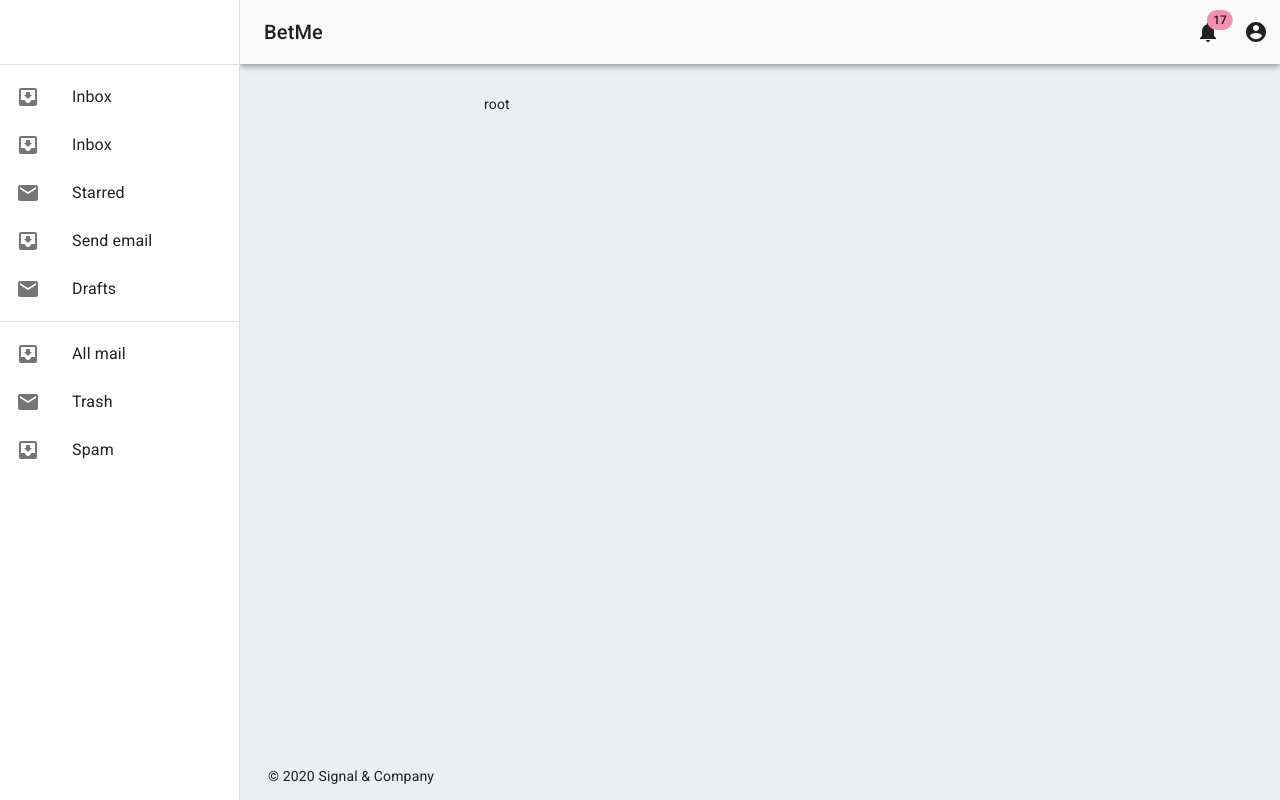
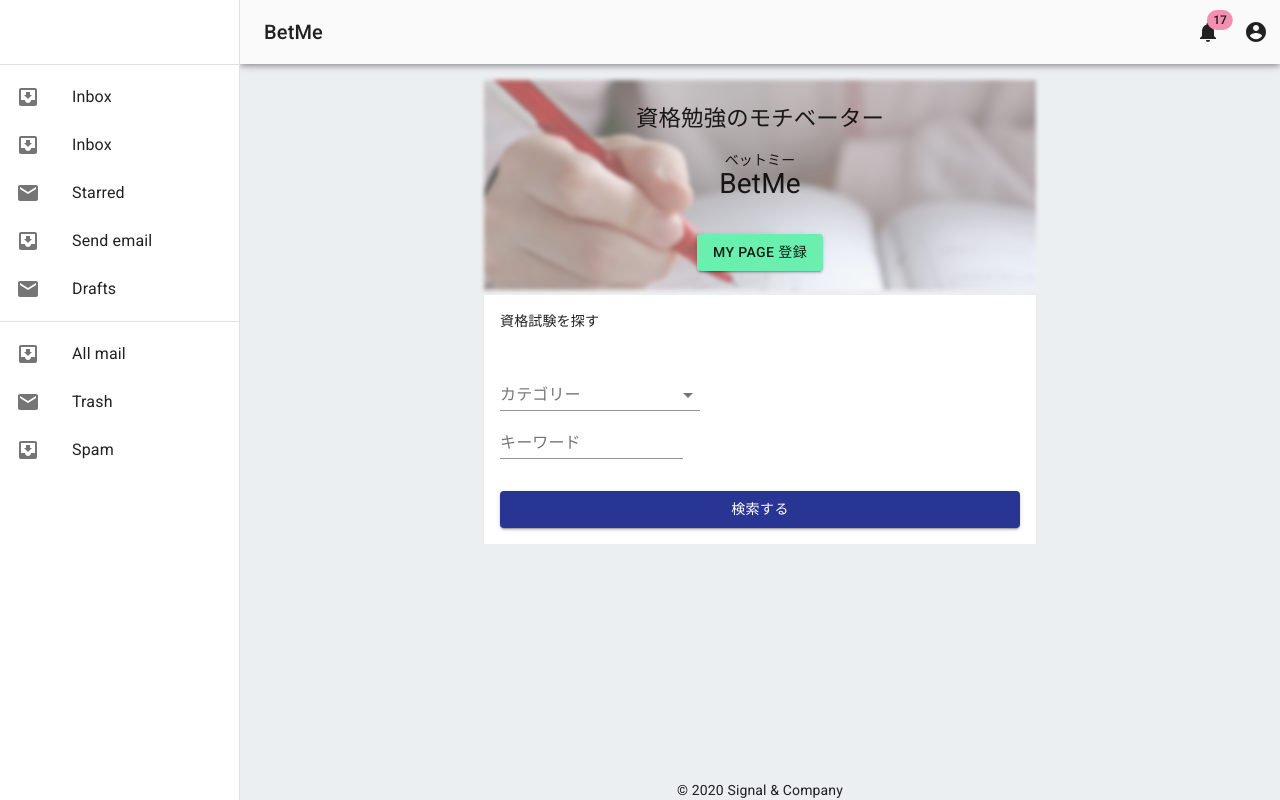
Before and after one commit to ryokubozono/betme-beta, a React (Create React App) app: page / in a window 1280 px wide. Built offline with nearby package versions, Linux system fonts and the light colour scheme; no server answers.

Commit message:
[add]root page

```diff
--- a/src/App.js
+++ b/src/App.js
@@ -13,6 +13,7 @@
 import pink from '@material-ui/core/colors/pink';
 import green from '@material-ui/core/colors/green';
 import { AuthProvider } from 'hooks/Auth';
+import indigo from '@material-ui/core/colors/indigo';
 
 const theme = createMuiTheme({
   palette: {
@@ -26,8 +27,11 @@
       main: pink[200],
       dark: pink[300],
     },
-    // plane: '#fff',
-    matcha: '#69f0ae',
+    info: {
+      light: indigo[700],
+      main: indigo[800],
+      dark: indigo[900],
+    },
   },
   status: {
     danger: 'orange',
--- /dev/null
+++ b/src/components/Root/MyItem.js
@@ -0,0 +1,14 @@
+import React from "react";
+import { Box } from "@material-ui/core";
+
+const MyItem = (props) => {
+  return (
+    <>
+      <Box bgcolor='white' p={2} m={0}>
+        <p>My Item Component</p>
+      </Box>
+    </>
+  )
+}
+
+export default MyItem;
--- /dev/null
+++ b/src/components/Root/SearchItem.js
@@ -0,0 +1,82 @@
+import React, { useState } from "react";
+import { Box, TextField, Button } from "@material-ui/core";
+import AutoComplete from '@material-ui/lab/Autocomplete';
+import indigo from '@material-ui/core/colors/indigo';
+import { withStyles } from "@material-ui/styles";
+import Spacer from "components/commons/atoms/Spacer";
+
+
+const ColorButton = withStyles((theme) => ({
+  root: {
+    color: theme.palette.getContrastText(indigo[700]),
+    backgroundColor: indigo[800],
+    '&:hover': {
+      backgroundColor: indigo[900],
+    },
+  },
+}))(Button);
+
+const SearchItem = (props) => {
+  const [searchWord, setSearchWord] = useState('');
+  const [category, setCategory] = useState('');
+
+  const handleChange = (event) => {
+    switch (event.target.name) {
+      case 'searchWord':
+        setSearchWord(event.target.value);
+        break;
+      default:
+        console.log('key not found');
+    }
+  };
+
+  return (
+    <>
+      <Box bgcolor='white' p={2} m={0}>
+        <div>
+          資格試験を探す
+        </div>
+        <Spacer />
+        <AutoComplete
+          name='category'
+          id="category"
+          options={categories}
+          getOptionLabel={(option) => option.title}
+          style={{ width: 200 }}
+          onChange={(event, newValue) => {
+            setCategory(newValue && newValue.title);
+          }}
+          renderInput={(params) =>
+            <TextField
+              {...params}
+              label="カテゴリー"
+            />
+          }
+        />
+        <TextField
+          id="searchWord"
+          name='searchWord'
+          label="キーワード"
+          onChange={handleChange}
+          value={searchWord}
+        />
+        <Spacer />
+        <ColorButton
+          variant="contained"
+          fullWidth
+        >
+          検索する
+        </ColorButton>
+      </Box>
+
+    </>
+  )
+}
+
+export default SearchItem;
+
+const categories = [
+  { title: 'test1' },
+  { title: 'test2' },
+  { title: 'test3' },
+]
--- /dev/null
+++ b/src/components/Root/TopBread.js
@@ -0,0 +1,11 @@
+import React from "react";
+
+const TopBread = (props) => {
+  return (
+    <>
+      <p>Top Bread Component</p>
+    </>
+  )
+}
+
+export default TopBread;
--- /dev/null
+++ b/src/components/Root/TopSlider.js
@@ -0,0 +1,82 @@
+import React from "react";
+import study_image from 'assets/study_1.jpg';
+import { makeStyles, useTheme } from '@material-ui/core/styles';
+import { Button } from "@material-ui/core";
+import { useHistory } from 'react-router-dom';
+import paths from 'paths';
+
+const useStyles = makeStyles((theme) => ({
+  root: {
+    position: 'relative',
+    textAlign: 'center',
+  },
+  sliderImage: {
+    filter: 'blur(2px)',
+    objectFit: 'cover',
+    height: '15em',
+    opacity: '0.6',
+  },
+  header1: {
+    position: 'absolute',
+    top: '1em',
+    textAlign: 'center',
+    fontSize: '1.6em',
+    width: '12em',
+    left: '50%',
+    transform: 'translateX(-50%)',
+  },
+  header2: {
+    position: 'absolute',
+    top: '5em',
+    fontSize: '1.0em',
+    left: '50%',
+    transform: 'translateX(-50%)',
+  },
+  header3: {
+    position: 'absolute',
+    top: '3em',
+    fontSize: '2.0em',
+    left: '50%',
+    transform: 'translateX(-50%)',
+  },
+  sliderButton: {
+    position: 'absolute',
+    top: '11em',
+    left: '50%',
+    transform: 'translateX(-50%)',
+  }
+}))
+
+const TopSlider = (props) => {
+  const classes = useStyles();
+  const history = useHistory();
+
+  return (
+    <div className={classes.root}>
+      <div>
+        <img src={study_image} width='100%' className={classes.sliderImage}/>
+      </div>
+      <div className={classes.header1}>
+        資格勉強のモチベーター
+      </div>
+      <div className={classes.header2}>
+        ベットミー
+      </div>
+      <div className={classes.header3}>
+        BetMe
+      </div>
+      <div className={classes.sliderButton} >
+        <Button
+          color='primary'
+          variant="contained"
+          onClick={() => history.push(`${paths.signin}`)}
+        >
+          My Page 登録
+        </Button>
+      </div>
+    </div>
+
+  )
+}
+
+export default TopSlider;
--- a/src/components/Root/index.js
+++ b/src/components/Root/index.js
@@ -1,11 +1,27 @@
-import React from 'react';
+import React, { useContext } from 'react';
 import AppLayout from 'components/commons/layout/AppLayout';
+import TopSlider from 'components/Root/TopSlider';
+import SearchItem from 'components/Root/SearchItem';
+import TopBread from 'components/Root/TopBread';
+import MyItem from 'components/Root/MyItem';
+import { AuthContext } from "hooks/Auth";
 
 const Root = (props) => {
+  const { currentUser } = useContext(AuthContext);
+
   return (
     <>
       <AppLayout>
-        <p>root</p>
+        {!currentUser &&
+          <TopSlider />
+        }
+        {currentUser &&
+          <>
+            <TopBread />
+            <MyItem />
+          </>
+        }
+        <SearchItem />
       </AppLayout>
     </>
   )
--- a/src/components/Signin/SigninForm.js
+++ b/src/components/Signin/SigninForm.js
@@ -78,7 +78,7 @@
         >
           <TextValidator
             label='Email'
-            id="component-simple"
+            id="email"
             name='email'
             color='primary'
             fullWidth
@@ -90,7 +90,7 @@
           />
           <TextValidator
             label='Password'
-            id="component-simple"
+            id="password"
             name='password'
             type="password"
             color='primary'
--- a/src/components/commons/layout/AppLayout.js
+++ b/src/components/commons/layout/AppLayout.js
@@ -32,6 +32,7 @@
 const useStyles = makeStyles((theme) => ({
   root: {
     display: 'flex',
+    position: 'relative',
   },
   drawer: {
     [theme.breakpoints.up('sm')]: {
@@ -61,6 +62,7 @@
   content: {
     flexGrow: 1,
     paddingTop: theme.spacing(2),
+    paddingBottom: theme.spacing(4),
 
     backgroundColor: blueGrey[50],
     minHeight: '100vh',
@@ -71,10 +73,15 @@
   },
   footer: {
     position: 'absolute',
-    bottom: 0,
-    margin: 'auto',
-    paddingLeft: '2em',
-    paddingRight: '2em',
+    bottom: '0',
+    [theme.breakpoints.up('sm')]: {
+      width: `calc(100% - ${drawerWidth}px)`,
+    },
+    [theme.breakpoints.down('sm')]: {
+      width: '100vw',
+    },
+    textAlign: 'center',
+    // borderTop: '1px solid #ccc'
   },
 }));
 
@@ -236,11 +243,10 @@
           </Container>
         </>
         <AppAlert />
-        <div className={classes.footer} >
-          <p>&copy; 2020 Signal & Company</p>
-        </div>
+        <footer className={classes.footer} >
+          &copy; 2020 Signal & Company
+        </footer>
       </main>
-
     </div>
   )
 }
```
Also changed, not shown: src/assets/study_1.jpg (added).
